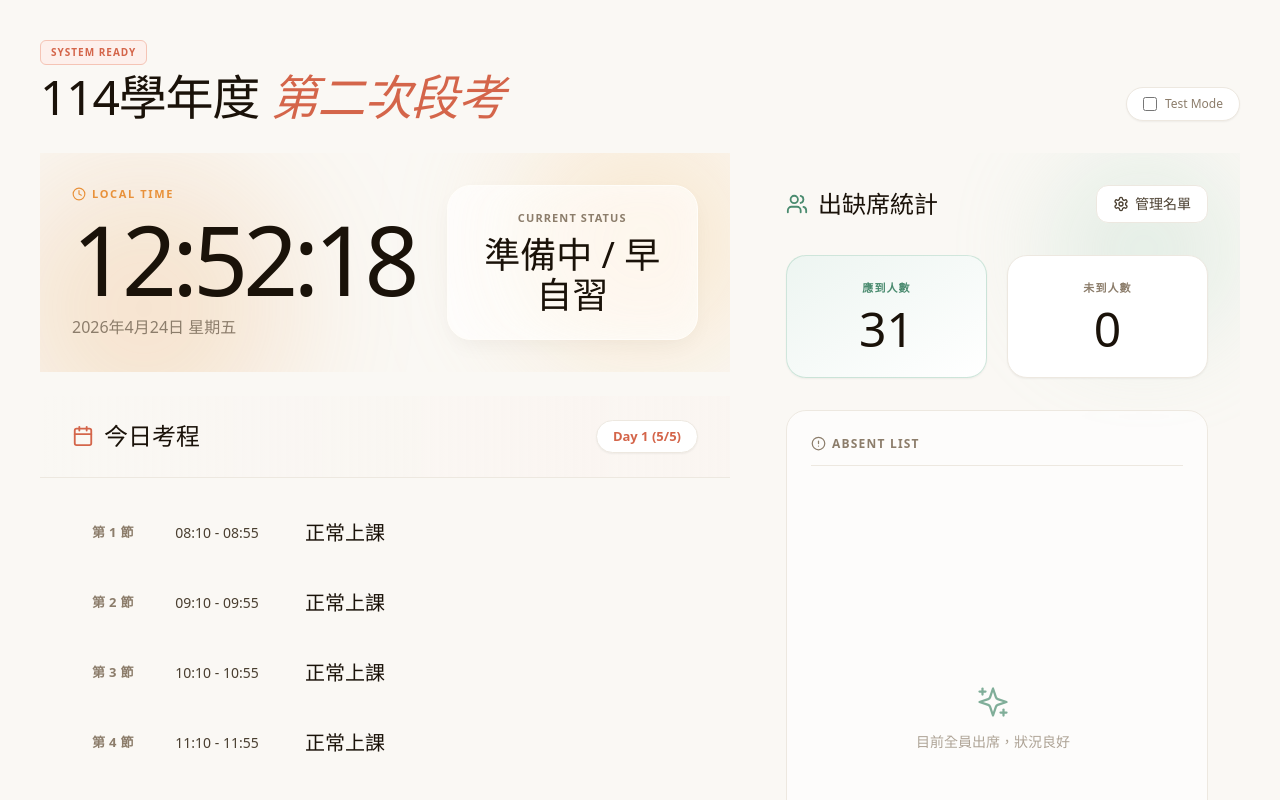
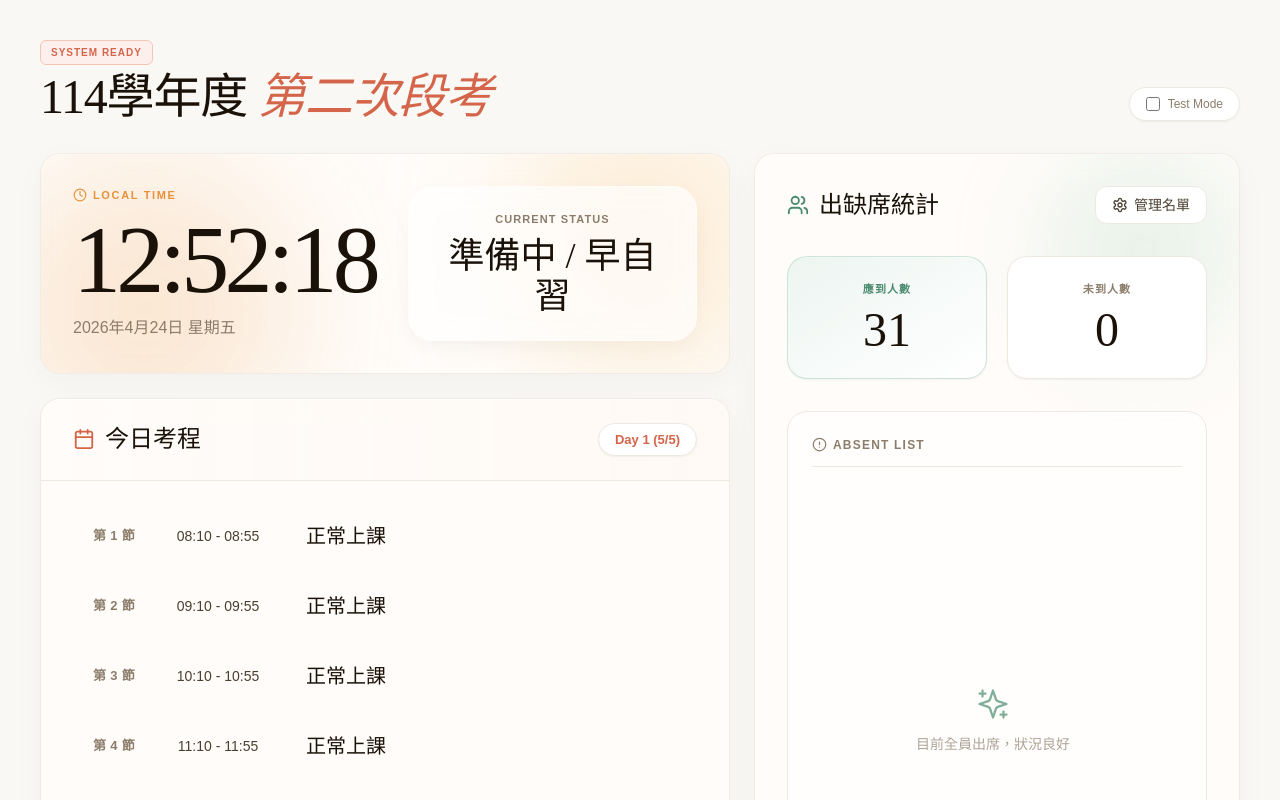
Before and after one commit to terry5333/-, a React (Vite) app: page / in a window 1280 px wide. Shown: the top 800 px of the page. Built offline with nearby package versions, Linux system fonts and the light colour scheme.

Commit message:
更新 index.css

```diff
--- a/src/index.css
+++ b/src/index.css
@@ -1,6 +1,8 @@
 @tailwind base;
 @tailwind components;
 @tailwind utilities;
+
+@import url('https://fonts.googleapis.com/css2?family=Fraunces:ital,opsz,wght@0,9..144,300..600;1,9..144,300..600&family=Instrument+Sans:ital,wght@0,400..600;1,400..600&display=swap');
 
 /* 確保背景色填滿整個螢幕 */
 html, body, #root {
@@ -9,3 +11,36 @@ html, body, #root {
   padding: 0;
   background-color: #FAF8F4;
 }
+
+.font-fraunces {
+  font-family: 'Fraunces', serif;
+}
+.font-instrument {
+  font-family: 'Instrument Sans', sans-serif;
+}
+
+.card-surface {
+  background: rgba(255, 253, 249, 0.85);
+  backdrop-filter: blur(12px);
+  border: 1px solid rgba(237, 232, 224, 0.8);
+  border-radius: 20px;
+  box-shadow: 0 8px 32px rgba(26, 18, 9, 0.03), inset 0 1px 0 rgba(255,255,255,1);
+  transition: transform 0.4s cubic-bezier(0.16, 1, 0.3, 1), box-shadow 0.4s cubic-bezier(0.16, 1, 0.3, 1);
+}
+.card-surface:hover {
+  transform: translateY(-2px);
+  box-shadow: 0 16px 48px -12px rgba(26, 18, 9, 0.08), inset 0 1px 0 rgba(255,255,255,1);
+}
+
+@keyframes fadeUp {
+  from { opacity: 0; transform: translateY(20px); }
+  to { opacity: 1; transform: translateY(0); }
+}
+.animate-fade-up {
+  opacity: 0;
+  animation: fadeUp 0.8s cubic-bezier(0.16, 1, 0.3, 1) forwards;
+}
+
+.custom-scroll::-webkit-scrollbar { width: 4px; }
+.custom-scroll::-webkit-scrollbar-track { background: transparent; }
+.custom-scroll::-webkit-scrollbar-thumb { background: #EDE8E0; border-radius: 4px; }
```
